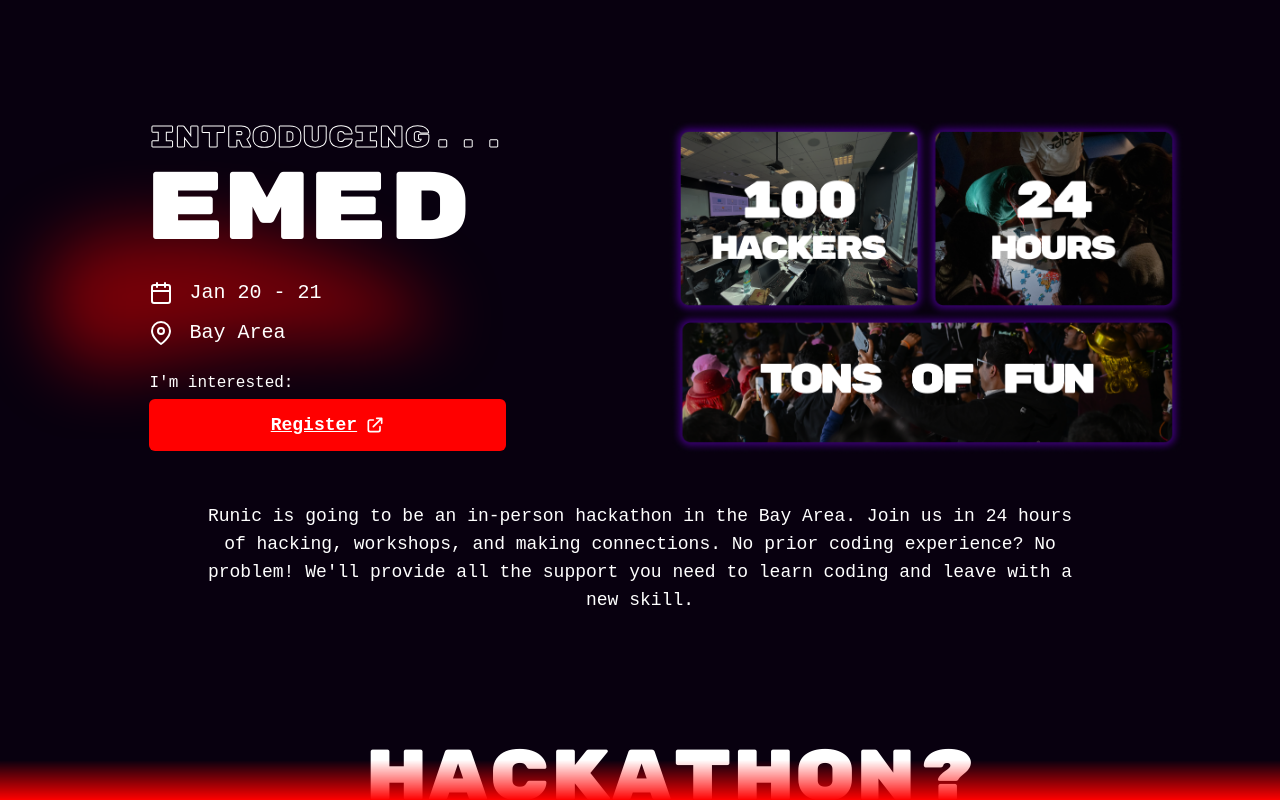
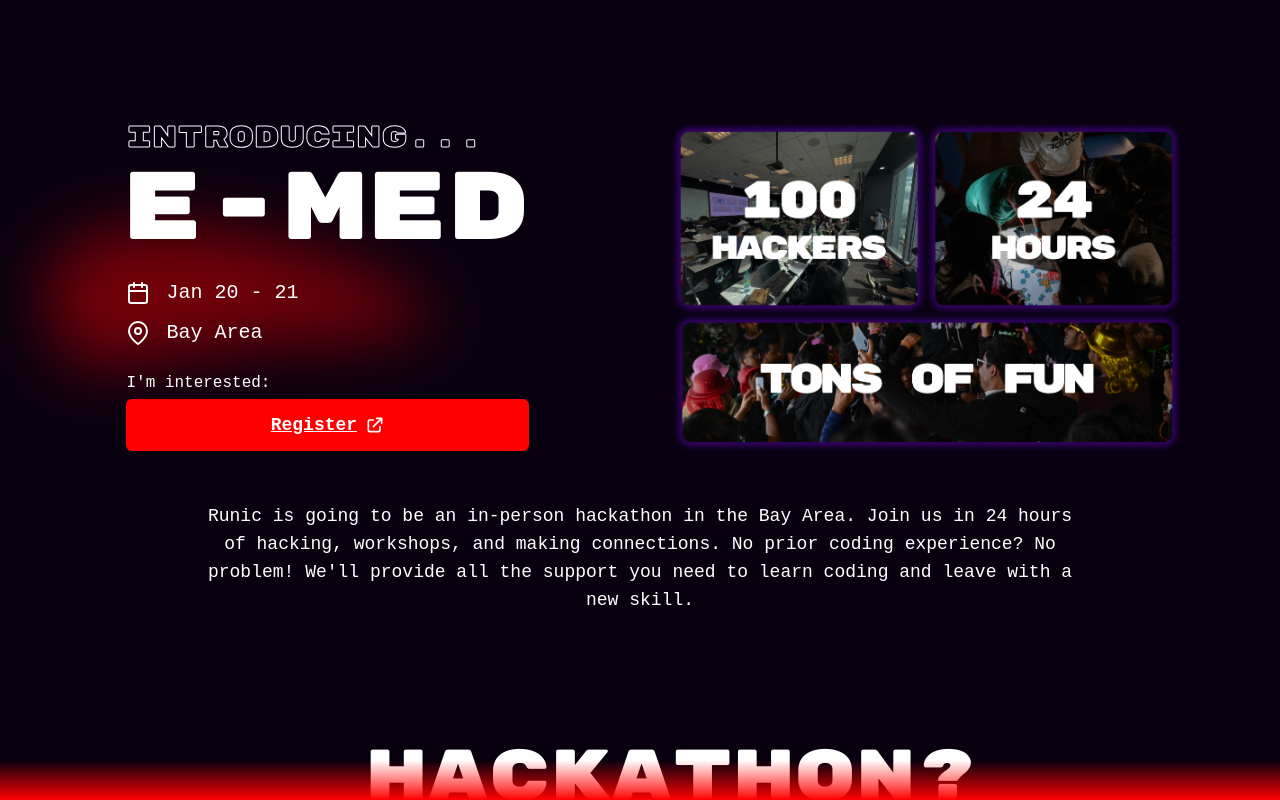
Before and after one commit to Username1unavailable/www-runichackathon-main-2, a Next.js app: page / in a window 1280 px wide. Built offline with nearby package versions, Linux system fonts and the light colour scheme; a web font is replaced by a local one.

Commit message:
Update index.tsx

```diff
--- a/pages/index.tsx
+++ b/pages/index.tsx
@@ -94,7 +94,7 @@ export default function Home() {
                       introducing...
                     </h1>
                     <h1 className="text-6xl lg:text-8xl mt-[5px] ml-[-5px]">
-                      eMed
+                      e-Med
                     </h1>
                     <div className="flex justify-start md:justify-start">
                       <div className="space-y-1 lg:space-y-3 mt-3 md:mt-[10px]">
```
